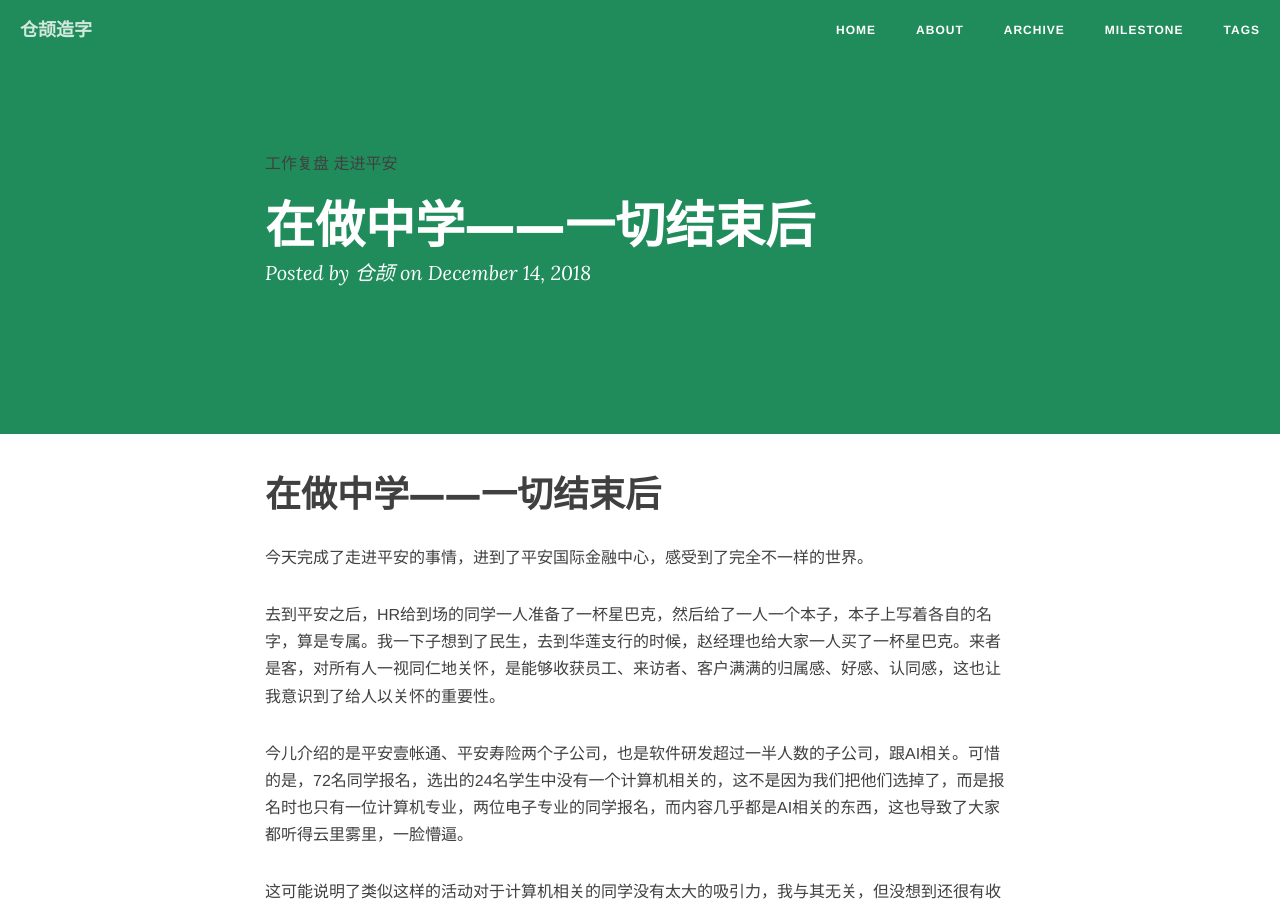
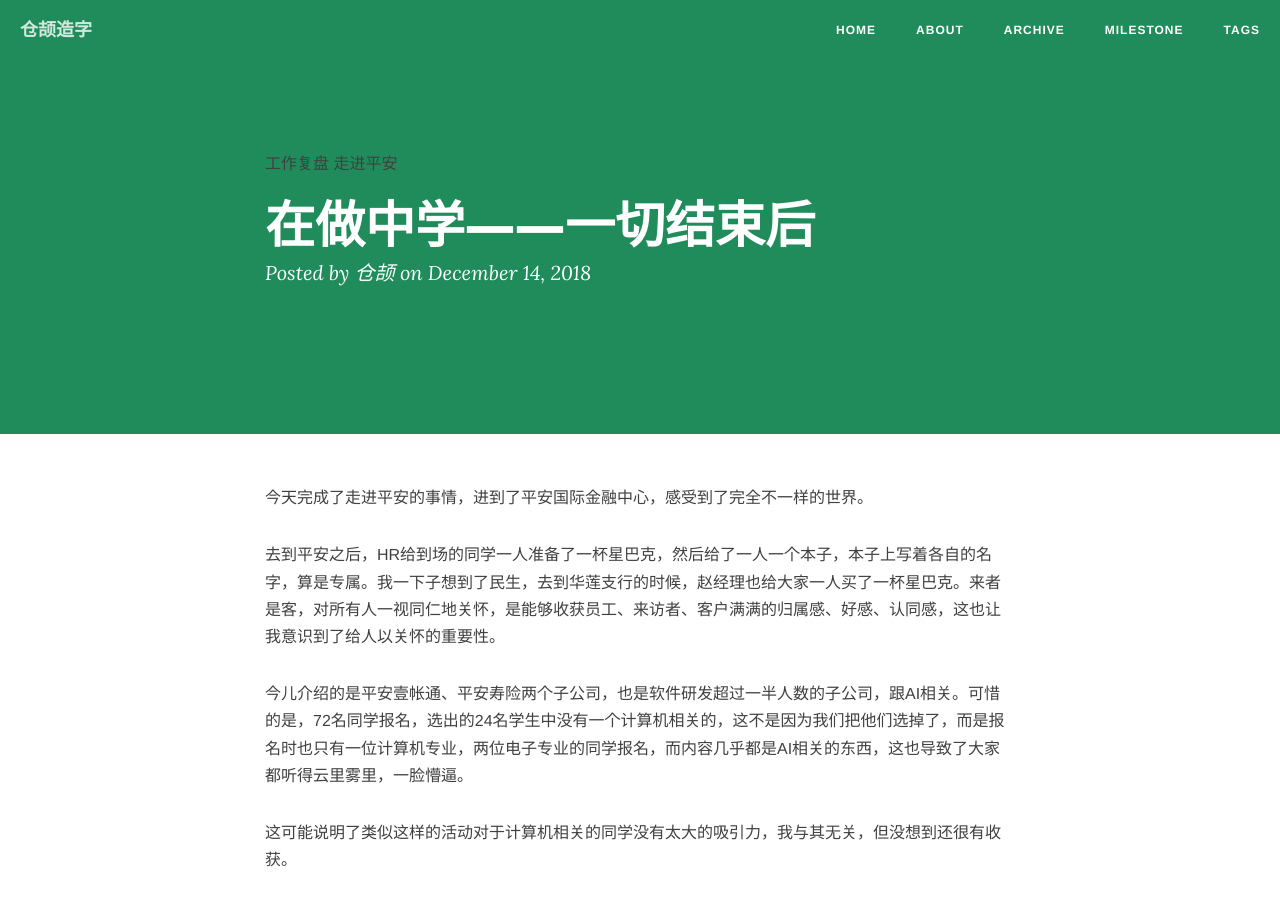
Before and after one commit to creatletter/Dalio, a Jekyll site: the page built from _posts/2018-12-14-在做中学——一切结束后.md, in a window 1280 px wide and 900 px high. Built offline with Jekyll 4.4.1, drawn with Linux system fonts in a browser that asks for light colours; nearby versions of some CDN libraries; comment, search, counter and statistics services are not loaded.

Commit message:
Update 2018-12-14-在做中学——一切结束后.md

```diff
--- a/_posts/2018-12-14-在做中学——一切结束后.md
+++ b/_posts/2018-12-14-在做中学——一切结束后.md
@@ -6,10 +6,6 @@ categories: 工作复盘
 tags: [工作复盘,走进平安]
 description: 实践出真知。
 ---
-
-在做中学——一切结束后
-====
-
 今天完成了走进平安的事情，进到了平安国际金融中心，感受到了完全不一样的世界。
 
 去到平安之后，HR给到场的同学一人准备了一杯星巴克，然后给了一人一个本子，本子上写着各自的名字，算是专属。我一下子想到了民生，去到华莲支行的时候，赵经理也给大家一人买了一杯星巴克。来者是客，对所有人一视同仁地关怀，是能够收获员工、来访者、客户满满的归属感、好感、认同感，这也让我意识到了给人以关怀的重要性。
```
